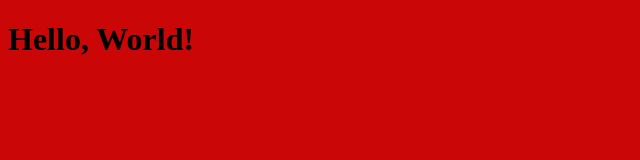
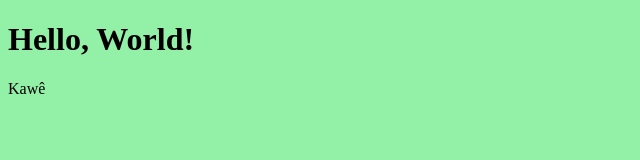
Before and after one commit to kawe1415/Luiz-26-11, a plain HTML site: page index.html in a window 1280 px wide. Shown: the whole page, without its empty margins (0-640 px from the left). Drawn offline with Linux system fonts and the light colour scheme.

Commit message:
ãlterei a cor de fundo!

```diff
--- a/index.html
+++ b/index.html
@@ -7,11 +7,13 @@
 
     <style>
 body {
-    background-color: #ca0606;
+    background-color: #3fe7638f;
 }
     </style>
 <head
 <body>
     <h1>Hello, World!</h1>
+
+    <p>Kawê</p>
 </body>
 </html>
```
